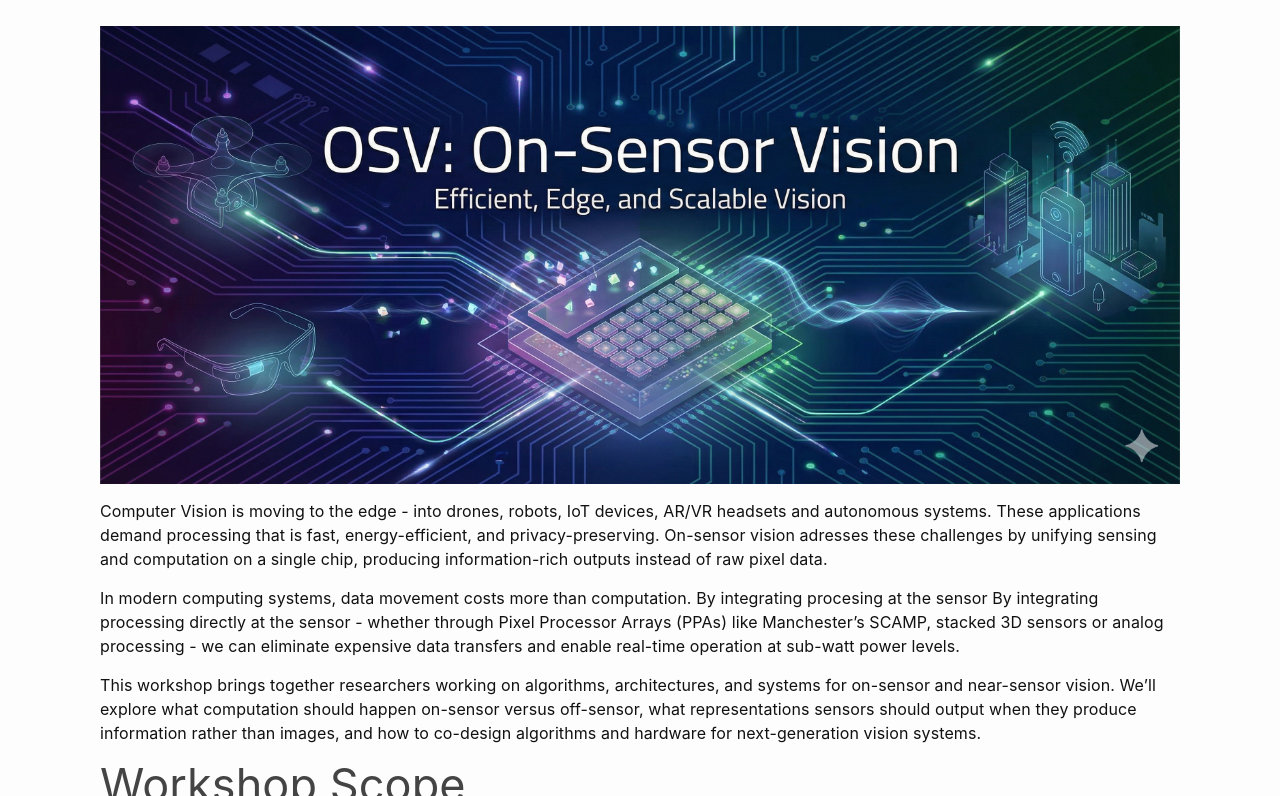
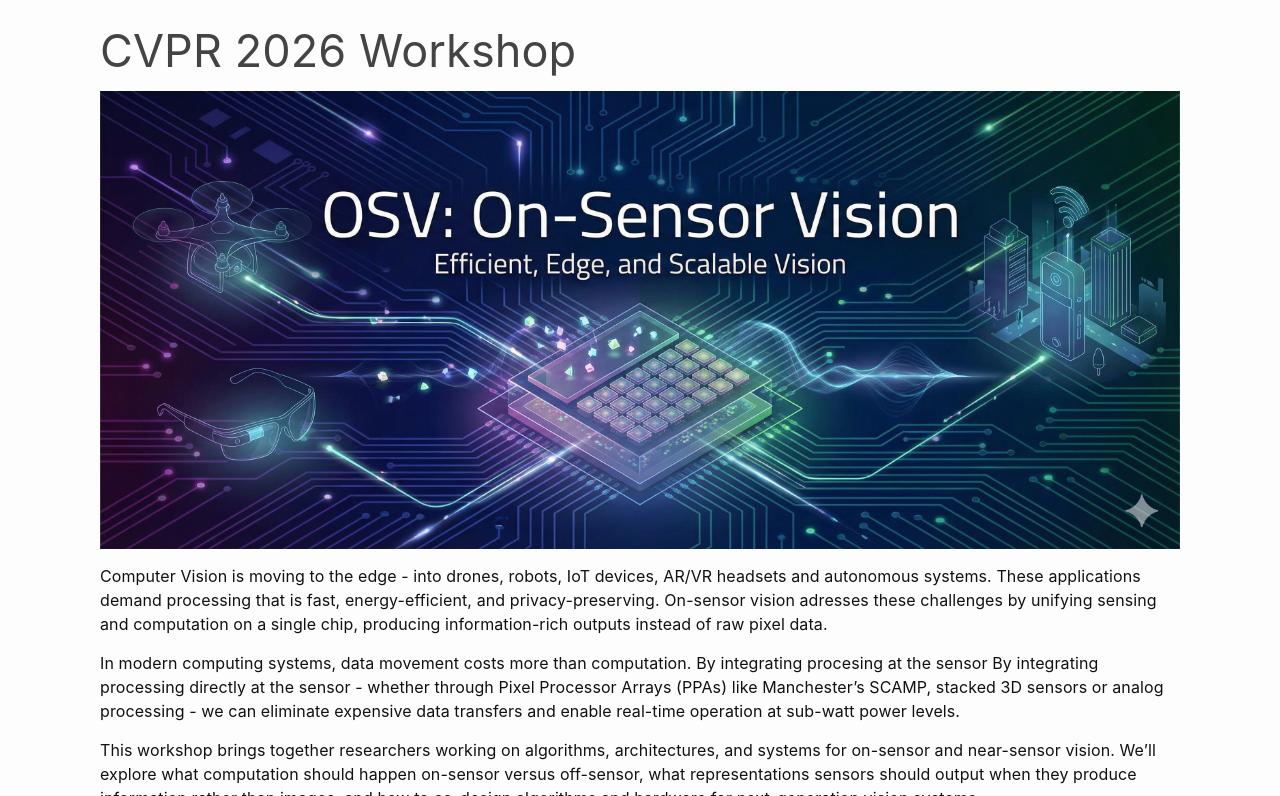
Before and after one commit to onsensor-vision/onsensor-vision.github.io, a Jekyll site: the page built from index.md, in a window 1280 px wide and 900 px high, cut to the strip 104-900 px from the top of the window. Built offline with Jekyll 4.4.1, drawn with Linux system fonts in a browser that asks for light colours.

Commit message:
restored

```diff
--- a/index.md
+++ b/index.md
@@ -6,6 +6,7 @@ permalink: /
 title:
 layout: home
 ---
+## CVPR 2026 Workshop
 ![](assets/img/banner.jpg)
 
 
```
Also changed, not shown: 2 other files.
